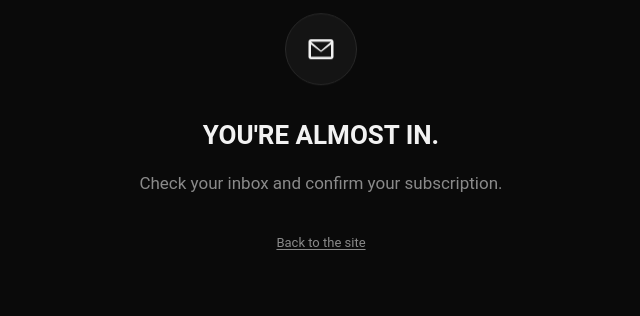
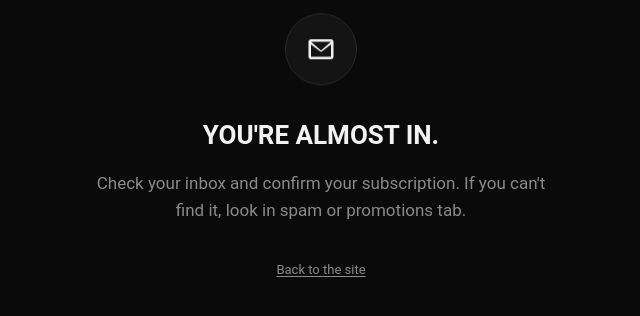
Before and after one commit to masterymode/thegritchronicles, an Eleventy site: page src/confirm.njk in a window 1280 px wide. Shown: the part 154-470 px from the top of the page, without its empty margins (319-959 px from the left). Built offline with nearby package versions, Linux system fonts and the light colour scheme; Eleventy itself is replaced by a stand-in of ours; files that its build step writes are made by us from their sources.

Commit message:
Update confirm.njk

```diff
--- a/src/confirm.njk
+++ b/src/confirm.njk
@@ -16,7 +16,7 @@ description: Confirm your subscription to The Grit Chronicles newsletter.
 
   <p class="eyebrow eyebrow-newsletter confirm-title">You're almost in.</p>
   <p class="newsletter-copy">
-    Check your inbox and confirm your subscription.
+    Check your inbox and confirm your subscription. If you can't find it, look in spam or promotions tab.
   </p>
 
   <a href="/" class="back-link">Back to the site</a>
```
